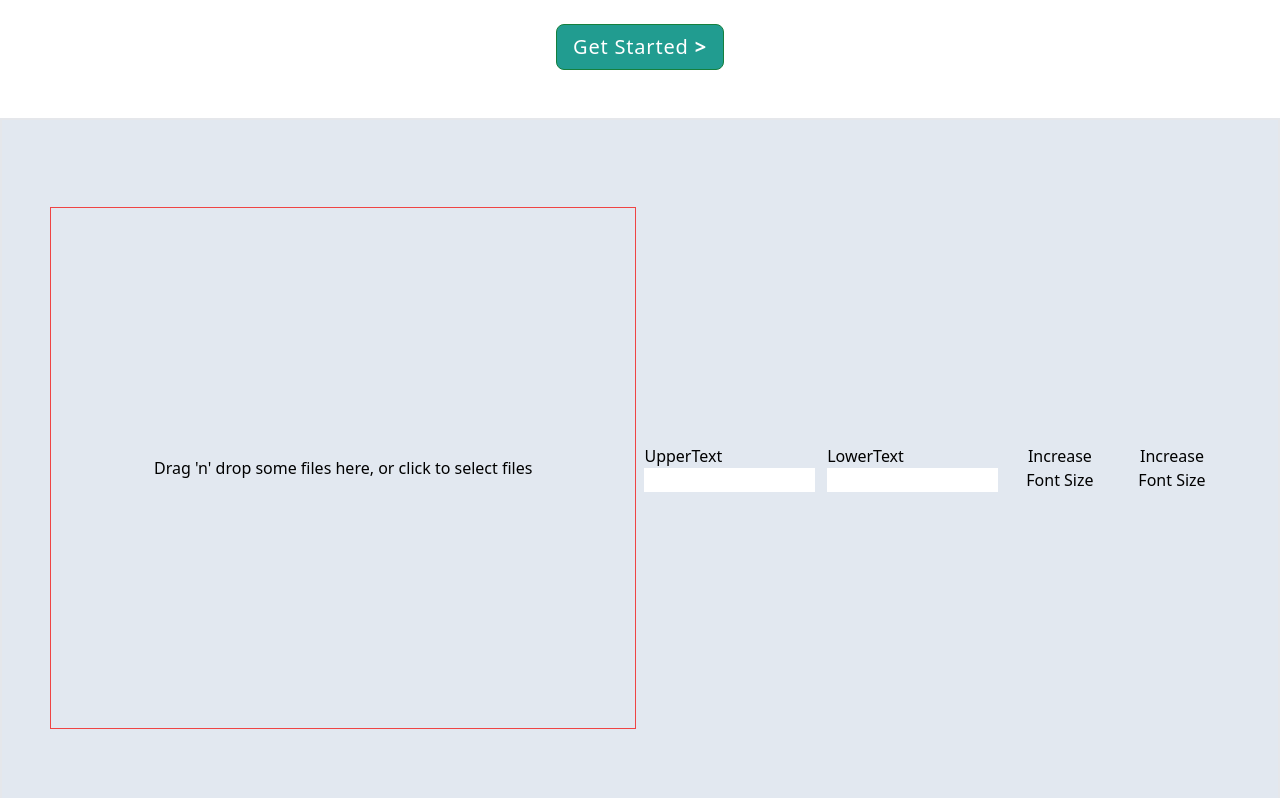
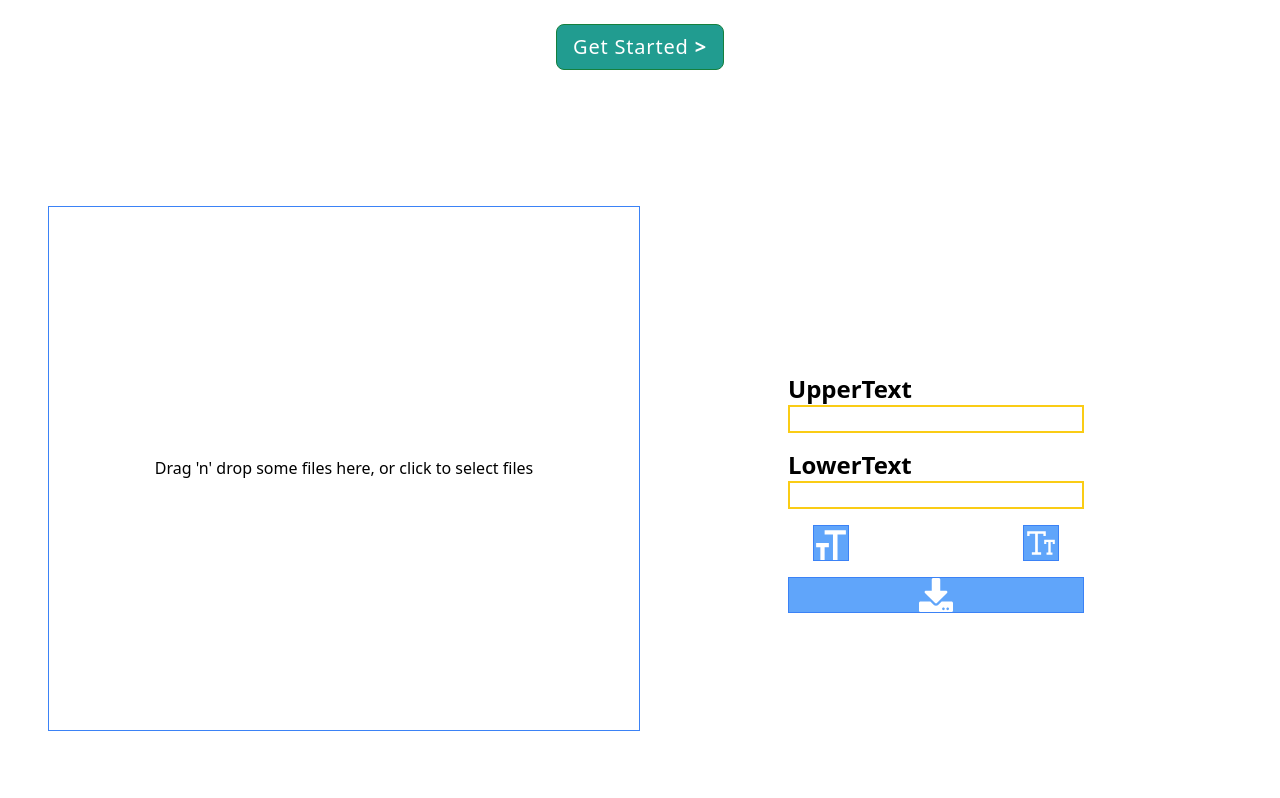
Before and after one commit to TechStarHub/meme-gen, a React (Vite) app: page / in a window 1280 px wide. Shown: the part 422-1220 px from the top of the page. Built offline with nearby package versions, Linux system fonts and the light colour scheme.

Commit message:
Some Changes Are Made

```diff
--- a/package.json
+++ b/package.json
@@ -11,7 +11,11 @@
     "format": "prettier --write ."
   },
   "dependencies": {
+    "download.js": "^1.0.0",
+    "downloadjs": "^1.4.7",
     "file-saver": "^2.0.5",
+    "html-to-image": "^1.11.11",
+    "html2canvas": "^1.4.1",
     "prop-types": "^15.8.1",
     "react": "^18.2.0",
     "react-dom": "^18.2.0",
--- a/src/components/Menu/Menu.jsx
+++ b/src/components/Menu/Menu.jsx
@@ -1,6 +1,12 @@
 import React, { useState,useRef } from 'react';
 import { saveAs } from 'file-saver';
 import {useDropzone} from 'react-dropzone'
+import { AiOutlineFontSize } from "react-icons/ai";
+import { ImFontSize } from "react-icons/im";
+import { FaDownload } from "react-icons/fa";
+import { toPng } from 'html-to-image';
+import html2canvas from 'html2canvas';
+import {download} from 'downloadjs'
 
 
 
@@ -33,9 +39,24 @@ export default function Menu() {
   };
 
 
+
+  const downloadImage = () => {
+    const node = document.getElementById('image-download');
+
+    html2canvas(node)
+      .then((canvas) => {
+        const dataURL = canvas.toDataURL();
+        const a = document.createElement('a');
+        a.href = dataURL;
+        a.download = 'custom-image.png';
+        a.click();
+      })
+      .catch((error) => console.log("Error:", error));
+  };
+
   return (
-    <div className="container  lg:flex w-full h-[700px] justify-center items-center border-2 bg-slate-200">
-    <div {...getRootProps()} className=' w-full sm:h-3/4  h-1/2 border border-red-500 flex justify-center items-center'>
+    <div className="container  lg:flex w-full h-[700px] justify-center items-center   overflow-hidden ">
+    <div {...getRootProps()} className=' w-full sm:w-6/12  sm:h-3/4  h-1/2 border border-blue-500 flex justify-center items-center' id='image-download'>
       <input {...getInputProps()} />
       {backgroundImage ? (
         <div className='w-full h-full '>
@@ -49,8 +70,8 @@ export default function Menu() {
               height: '100%', // Adjust the height as needed
             }}
           >
-            <h1 className='absolute top-0 px-20'
-            style={{ fontSize: `${fontSize}px` }}
+            <h1 className='absolute top-0 px-20 '
+            style={{ fontSize: `${fontSize}px`}}
             >
            {UpperText}
           </h1>
@@ -67,17 +88,22 @@ export default function Menu() {
       <p >Drag 'n' drop some files here, or click to select files</p>
       }
     </div>
-   <div className=' w-full h-auto  sm:pa sm:justify-center items-start flex flex-col sm:flex-row  px-2 gap-3'>
-   <label htmlFor="">
-      <p>UpperText</p>
-        <input type="text" className='w-full' onChange={(e)=>setUpperText(e.target.value)} name='' id=''/>
+   <div className='w-full sm:w-6/12 flex flex-col  justify-center pt-[50px]  items-center gap-4'>
+   <label htmlFor=""  className='w-full sm:w-6/12'>
+      <p className='text-2xl font-bold '>UpperText</p>
+        <input type="text" className=' w-full border-2 border-yellow-400 ' onChange={(e)=>setUpperText(e.target.value)} name='' id=''/>
    </label>
-   <label htmlFor="">
-      <p>LowerText</p>
-      <input type="text" className='w-full' onChange={(e)=>setLowerText(e.target.value)} name='' id=''/>
+   <label htmlFor="" className=' w-full sm:w-6/12'>
+      <p className='text-2xl font-bold '>LowerText</p>
+      <input type="text"  className=' w-full border-2 border-yellow-400 ' onChange={(e)=>setLowerText(e.target.value)} name='' id=''/>
    </label>
-   <button onClick={increaseFontSize}>Increase Font Size</button>
-   <button onClick={decreaseFontSize}>Increase Font Size</button>
+  <div className='flex w-full justify-evenly items-center'>
+      <ImFontSize  className='border border-blue-500 text-4xl text-white bg-blue-400' onClick={increaseFontSize}/>
+      <AiOutlineFontSize  className='border border-blue-500 text-4xl text-white bg-blue-400' onClick={decreaseFontSize}/>
+  </div>
+  <label htmlFor="" className=' w-full sm:w-6/12'>
+  <FaDownload className='border border-blue-500 text-4xl text-white bg-blue-400 w-full' onClick={downloadImage}/>
+  </label>
 
    </div>
     </div>
```
Also changed, not shown: 1 other file (tests, documents, lock files or other folders).
